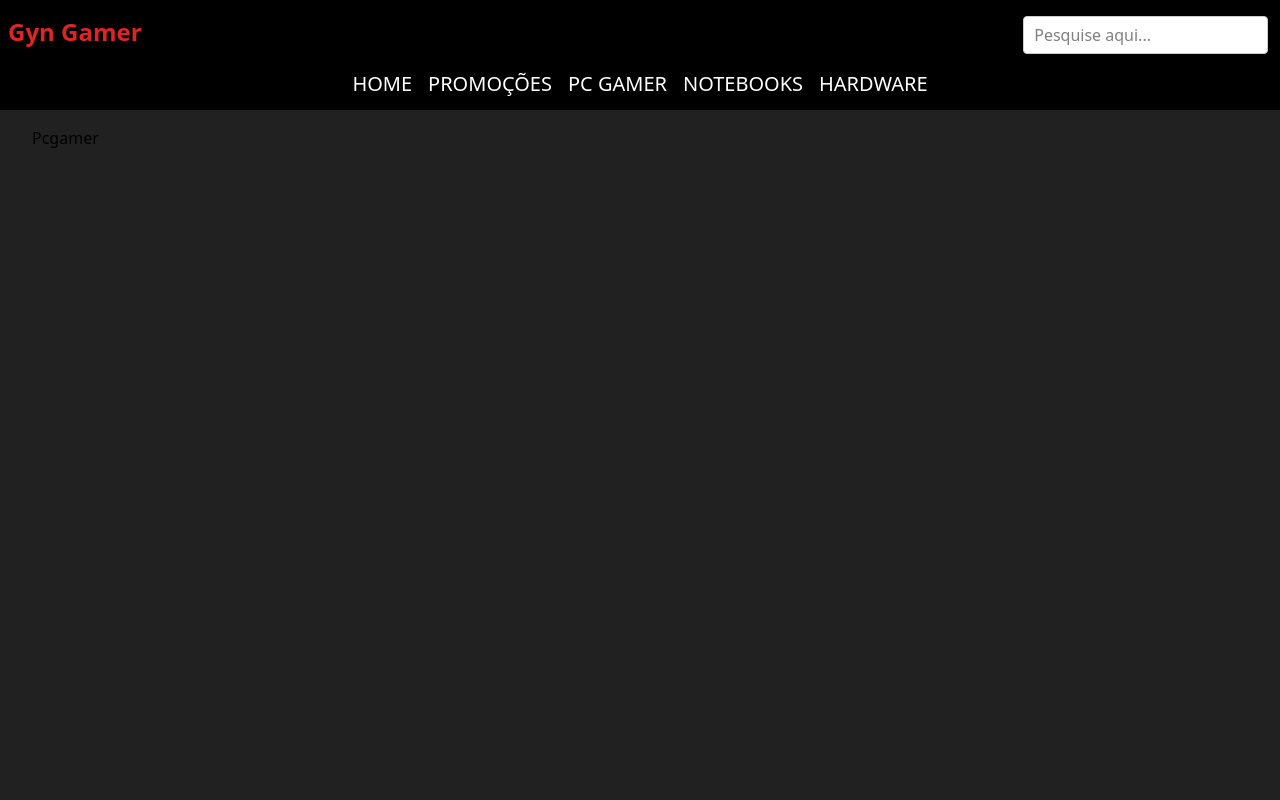
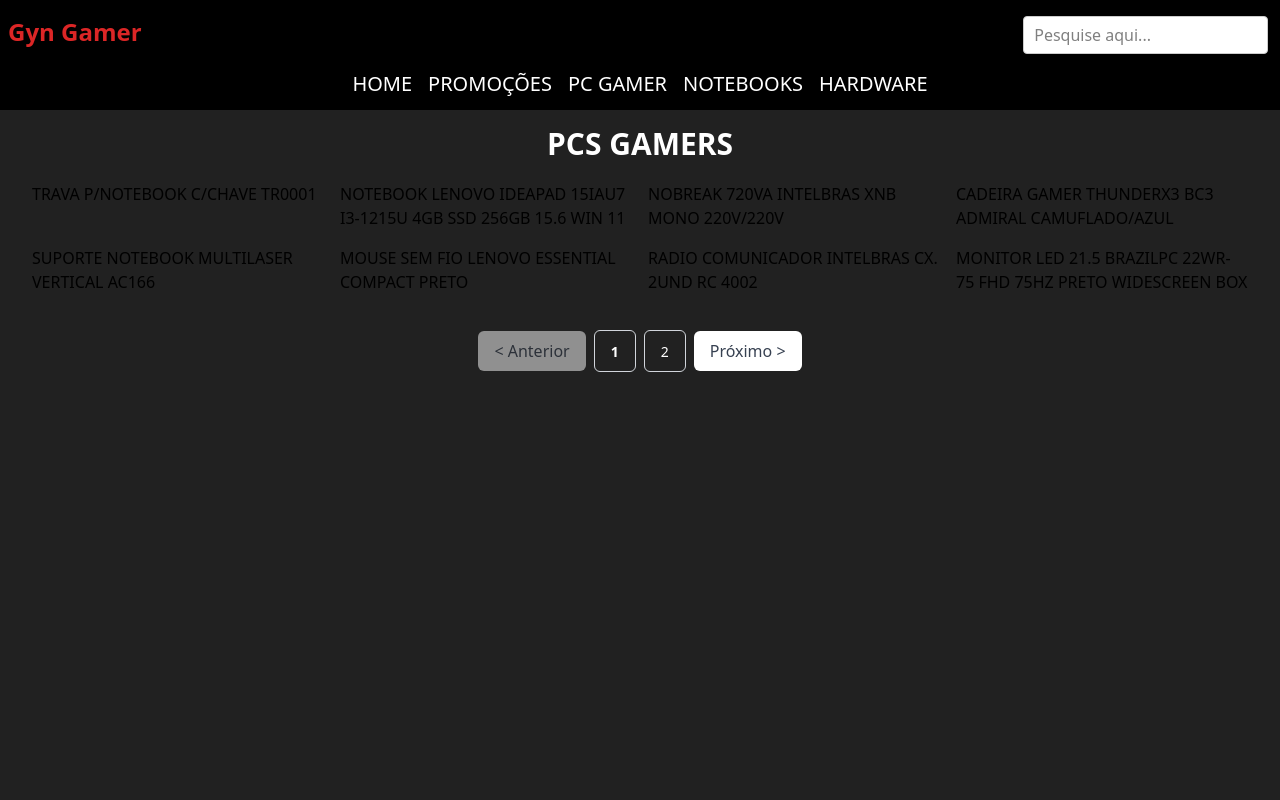
Before and after one commit to Rein4ldoAlv3s/gyn-gamer, a React (Vite) app: page /pcgamer in a window 1280 px wide. Shown: the top 800 px of the page. Built offline with nearby package versions, Linux system fonts and the light colour scheme.

Commit message:
pagina pcgamer

```diff
--- a/src/App.tsx
+++ b/src/App.tsx
@@ -5,6 +5,7 @@ import Promocoes from "./components/Promocoes"
 import Pcgamer from './components/Pcgamer';
 import Produtos from './components/Produtos';
 import Footer from './components/Footer';
+import Notebooks from './components/Notebooks';
 
 function App() {
 
@@ -19,6 +20,7 @@ function App() {
             <Route path="/promocoes" element={<Promocoes />} />
             <Route path="/pcgamer" element={<Pcgamer />} />
             <Route path="/produtos/:id" element={<Produtos />} />
+            <Route path="/notebooks" element={<Notebooks />} />
           </Routes>
         </main>
         <Footer />
--- a/src/components/Navbar.tsx
+++ b/src/components/Navbar.tsx
@@ -48,7 +48,7 @@ const Navbar = () => {
               <a href="/" className="mr-4 hover:text-red-600">HOME</a>
               <a href="/promocoes" className="mr-4 hover:text-red-600">PROMOÇÕES</a>
               <a href="/pcgamer" className="mr-4 hover:text-red-600">PC GAMER</a>
-              <a href="" className="mr-4 hover:text-red-600">NOTEBOOKS</a>
+              <a href="/notebooks" className="mr-4 hover:text-red-600">NOTEBOOKS</a>
 
               <MenuButton className="inline-flex justify-center items-center gap-x-2 hover:text-red-600  text-white  rounded-md focus:outline-none">
                 HARDWARE
--- /dev/null
+++ b/src/components/Notebooks.tsx
@@ -0,0 +1,11 @@
+import React from 'react'
+
+const Notebooks = () => {
+    return (
+        <div>
+            <h1>Notebooks</h1>
+        </div>
+    )
+}
+
+export default Notebooks
--- a/src/components/Pcgamer.tsx
+++ b/src/components/Pcgamer.tsx
@@ -1,9 +1,100 @@
-import React from 'react'
+import React, { useState } from 'react'
+import ReactPaginate from 'react-paginate';
+import { Produto, PRODUTOS } from '../constants';
 
 const Pcgamer = () => {
     return (
-        <div>Pcgamer</div>
+        <div>
+            <h1 className="flex justify-center text-3xl font-bold text-customWhite">
+                PCS GAMERS
+            </h1>
+            <div>
+                <div className='pb-5'>
+                    <PaginatedItems itemsPerPage={8} />
+                </div>
+            </div>
+        </div>
     )
 }
 
+function Produtos({ currentProdutos }: { currentProdutos: Produto[] }) {
+    return (
+        <div>
+            <div className="grid grid-cols-4 gap-4 py-5 ">
+                {/* {currentProdutos.map((prod, index) => (
+                    <a key={index} href={`/produtos/${prod.id}`}>
+                        <div className="flex justify-center flex-col items-center border-2 rounded-md border-gray-400 hover:scale-105 transition-transform duration-300" key={index}>
+                            <div className="w-full h-60">
+                                <img src={prod.img} alt="Imagem 1" className="w-full h-full object-cover" />
+
+                            </div>
+                            <div className="p-2 text-center">
+                                <p className="pt-3 pb-1 text-center line-clamp-2 text-customWhite">{prod.name}</p>
+                                <p className="text-customWhite">R$ {prod.price}</p>
+                            </div>
+                        </div>
+                    </a>
+                ))} */}
+                {currentProdutos.map((item, id) =>
+                    <div key={id}>
+                        <h1>{item.name}</h1>
+
+                    </div>
+                )}
+            </div>
+        </div>
+
+    );
+}
+
+const itemsProdutos: Produto[] = PRODUTOS
+
+function PaginatedItems({ itemsPerPage }: { itemsPerPage: any }) {
+    // Here we use item offsets; we could also use page offsets
+    // following the API or data you're working with.
+    const [itemOffset, setItemOffset] = useState(0);
+
+    // Simulate fetching items from another resources.
+    // (This could be items from props; or items loaded in a local state
+    // from an API endpoint with useEffect and useState)
+    const endOffset = itemOffset + itemsPerPage;
+    console.log(`Loading items from ${itemOffset} to ${endOffset}`);
+    const currentItems = itemsProdutos.slice(itemOffset, endOffset);
+    const pageCount = Math.ceil(itemsProdutos.length / itemsPerPage);
+
+    // Invoke when user click to request another page.
+    const handlePageClick = (event: any) => {
+        const newOffset = (event.selected * itemsPerPage) % itemsProdutos.length;
+        console.log(
+            `User requested page number ${event.selected}, which is offset ${newOffset}`
+        );
+        setItemOffset(newOffset);
+    };
+
+    return (
+        <div>
+            <div className=''>
+                <Produtos currentProdutos={currentItems} />
+            </div>
+
+            <ReactPaginate
+                breakLabel="..."
+                nextLabel="Próximo >"
+                previousLabel="< Anterior"
+                onPageChange={handlePageClick}
+                pageRangeDisplayed={5}
+                pageCount={pageCount}
+                containerClassName="flex justify-center items-center mt-4 space-x-2"
+                pageClassName="bg-customGray border border-gray-300 rounded-md px-4 py-2 text-white hover:bg-customGrayHover"
+                pageLinkClassName="text-sm medium"
+                activeClassName="bg-blue-500 text-white font-extrabold"
+                breakClassName="text-gray-400"
+                nextClassName="bg-customWhite text-gray-700 px-4 py-2 rounded-md hover:bg-gray-400"
+                previousClassName="bg-customWhite text-gray-700 px-4 py-2 rounded-md hover:bg-gray-400"
+                disabledClassName="opacity-50 cursor-not-allowed"
+            />
+        </div>
+    );
+}
+
 export default Pcgamer
--- a/src/constants/index.ts
+++ b/src/constants/index.ts
@@ -201,5 +201,69 @@ export const PRODUTOS: Produto[] = [
       "Durabilidade (TBW): 300 TBW (aproximado)",
       "MTBF (Mean Time Between Failures): 1,5 milhões de horas"
     ]
-  }
+  },
+  {
+    id: 12,
+    name: "PC Gamer Completo Neologic, Nli83469, AMD Ryzen 5, 5600g, 16GB, Radeon Vega 7 Integrado, SSD 120GB, M.2 500w, 80 Plus + Cadeira",
+    price: 4184.20,
+    desc: 3849.39,
+    parcel: 3849.39,
+    img: "https://images8.kabum.com.br/produtos/fotos/sync_mirakl/307578/PC-Gamer-Completo-Neologic-Nli83469-AMD-Ryzen-5-5600g-16GB-Radeon-Vega-7-Integrado-SSD-120GB-M-2-500w-80-Plus-Cadeira_1706801325_g.jpg",
+    rating: 4.5,
+    descricao: [
+      "Marca: Neologic",
+      "Modelo: Nli83469",
+      "Placa de Vídeo: Radeon Vega 7 Integrado",
+      "Saida HDMI: Sim",
+      "Processador: AMD Ryzen 5 5600G, 3.9GHz (4.4GHz Max Turbo)",
+      "Placa Mãe: AMD AM4 A520 DDR4",
+      "Memória Gamer: 16GB DDR4",
+      "SSD M2: 120GB M2",
+      "Gabinete: Exclusive Neologic (Imagens internas meramente ilustrativas, Coolers fans não incluso)",
+      "Gravador de DVD/CD: Não Incluso",
+      "Tipo de PC: Gamer",
+      "Fonte: 500w 80 Plus Bronze",
+      "Voltagem: Bivolt 110v - 220v",
+      "Sistema Operacional: Windows 10 64 Bits - 30 Dias Avaliação",
+      "Monitor: incluso 21,5' polegadas",
+      "Mouse Gamer: incluso",
+      "Teclado Gamer: incluso",
+      "Headset Gamer: incluso",
+      "Cadeira Gamer: Inclusa",
+      "Conteúdo da Embalagem:",
+      "01 Computador Neologic Gamer",
+      "01 Monitor 21,5'",
+      "01 Headset Gamer",
+      "01 Mouse Gamer",
+      "01 Teclado Gamer",
+      "01 Cadeira Gamer",
+      "Imagem Do Fabricante: Meramente ilustrativa",
+      "A marca das peças pode variar de acordo com o estoque momentâneo em nossa fábrica, garantimos manter sempre o nível de ótima qualidade dos produtos e atender o mínimo estipulado no computador. Nunca um modelo inferior."
+    ]
+  },
+  {
+    id: 13,
+    name: "Pc Gamer Completo AMD Ryzen 5 5600GT 16GB (Radeon Vega 7 Integrado) SSD 480GB M.2 500W 80 Plus + Monitor 24 165HZ",
+    price: 5099.00,
+    desc: 3449.99,
+    parcel: 3699.00,
+    img: "https://shopinfo.vteximg.com.br/arquivos/ids/1644612-1000-1000/1.png?v=638622624258170000",
+    rating: 4.5,
+    descricao: [
+      "Processador: Ryzen 5 5600GT",
+      "Fonte: 500w",
+      "Placa Mãe: A520M",
+      "Sistema Operacional: Windows 11 - 30 dias grátis",
+      "Fan Adicional: 3x Frontal",
+      "Placa de vídeo: Radeon Vega 7 Integrado",
+      "Memória: 16GB DDR4 3200MHZ - 2X8",
+      "HD: Não Acompanha",
+      "Kit Gamer: Mouse, Teclado, Headset",
+      "Monitor: 24pol 165 Hz",
+      "Garantia: 1 Ano",
+      "SSD: 480GB M.2 NVME",
+      "Cabos Inclusos: Energia",
+      "Gabinete: Gabinete Gamer Neologic Phantom"
+    ]
+  },
 ];
```
